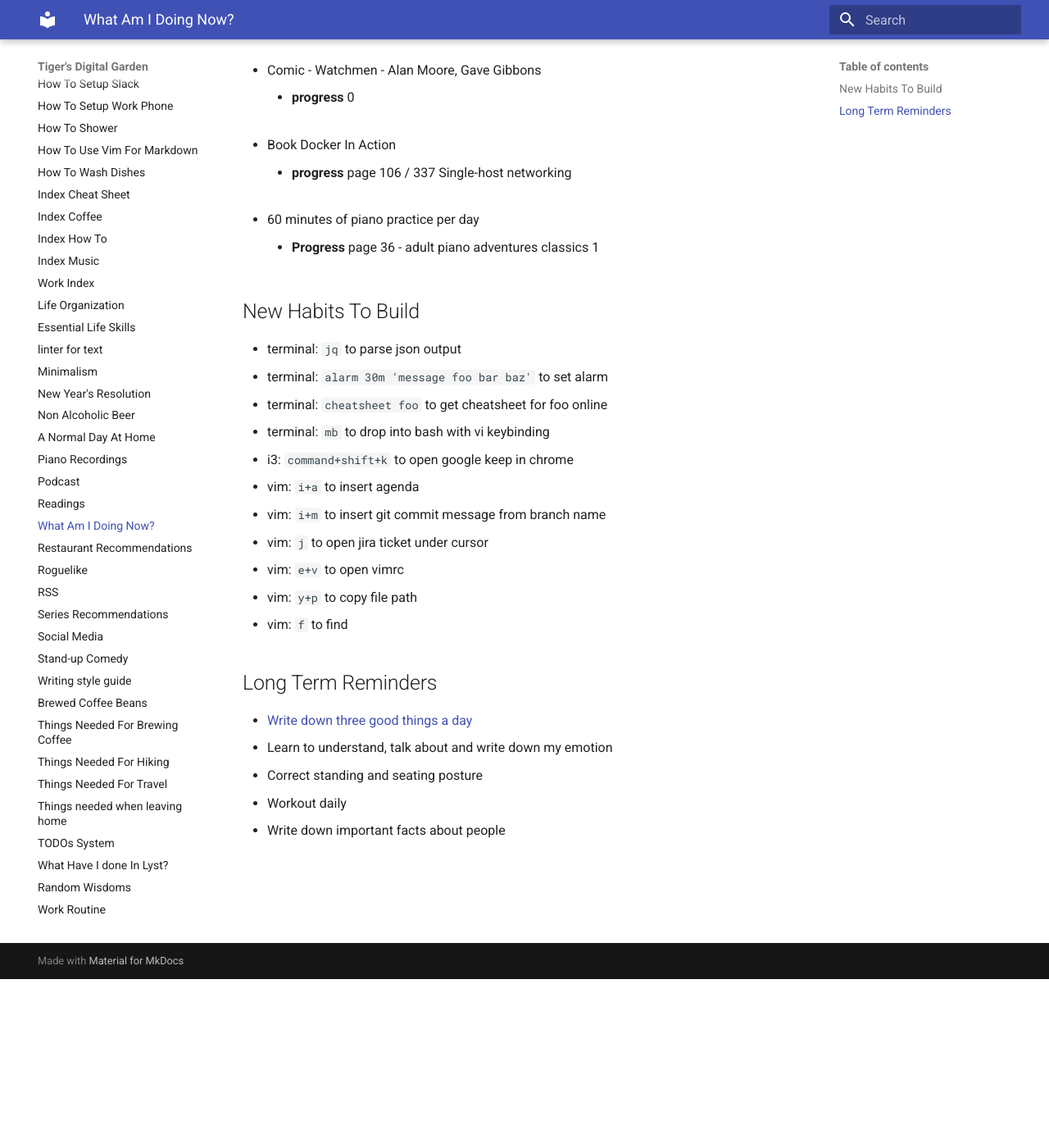
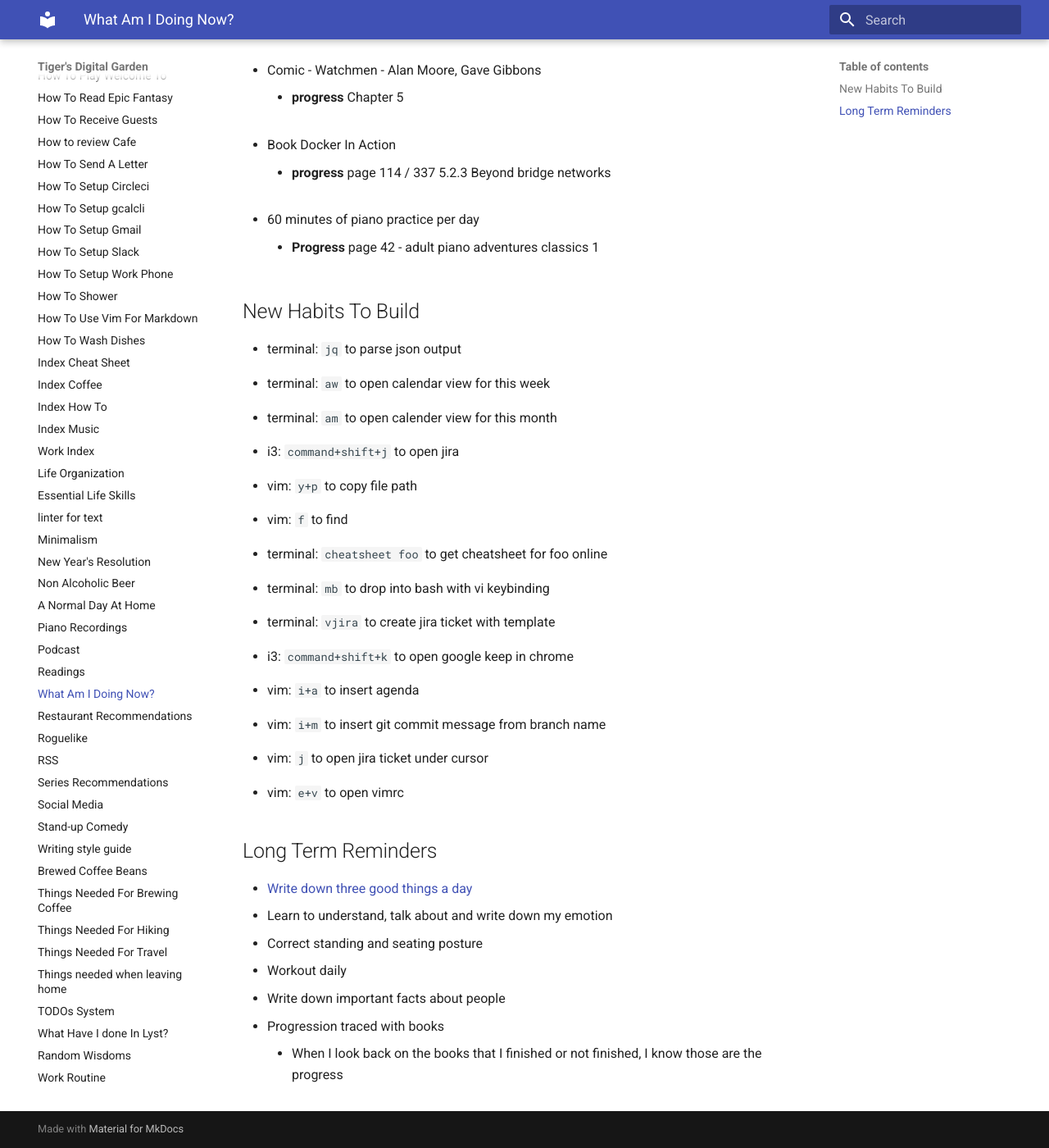
Before and after one commit to ynotstartups/notes, an MkDocs documentation site: the page built from notes/reminders.md, in a window 1280 px wide and 1400 px high, scrolled down 206 px. Shown: the whole window at 82% size. Built offline with MkDocs 1.6.1 and Material for MkDocs 9.7.7, drawn with Linux system fonts in a browser that asks for light colours.

Commit message:
update progress and new reminders

```diff
--- a/notes/reminders.md
+++ b/notes/reminders.md
@@ -6,29 +6,45 @@
 
 - Comic - Watchmen - Alan Moore, Gave Gibbons
 
-  - **progress** 0
+  - **progress** Chapter 5
 
 - Book Docker In Action
 
-  - **progress** page 106 / 337 Single-host networking
+  - **progress** page 114 / 337 5.2.3 Beyond bridge networks
 
 - 60 minutes of piano practice per day
 
-  - **Progress** page 36 - adult piano adventures classics 1
+  - **Progress** page 42 - adult piano adventures classics 1
 
 ## New Habits To Build
 
 - terminal: `jq` to parse json output
-- terminal: `alarm 30m 'message foo bar baz'` to set alarm
+
+- terminal: `aw` to open calendar view for this week
+
+- terminal: `am` to open calender view for this month
+
+- i3:       `command+shift+j` to open jira
+
+- vim:      `y+p` to copy file path
+
+- vim:      `f`   to find
+
 - terminal: `cheatsheet foo` to get cheatsheet for foo online
+
 - terminal: `mb` to drop into bash with vi keybinding
+
+- terminal: `vjira` to create jira ticket with template
+
 - i3:       `command+shift+k` to open google keep in chrome
+
 - vim:      `i+a` to insert agenda
+
 - vim:      `i+m` to insert git commit message from branch name
+
 - vim:      `j`   to open jira ticket under cursor
+
 - vim:      `e+v` to open vimrc
-- vim:      `y+p` to copy file path
-- vim:      `f`   to find
 
 ## Long Term Reminders
 
@@ -37,3 +53,5 @@
 - Correct standing and seating posture
 - Workout daily
 - Write down important facts about people
+- Progression traced with books
+  - When I look back on the books that I finished or not finished, I know those are the progress
```
